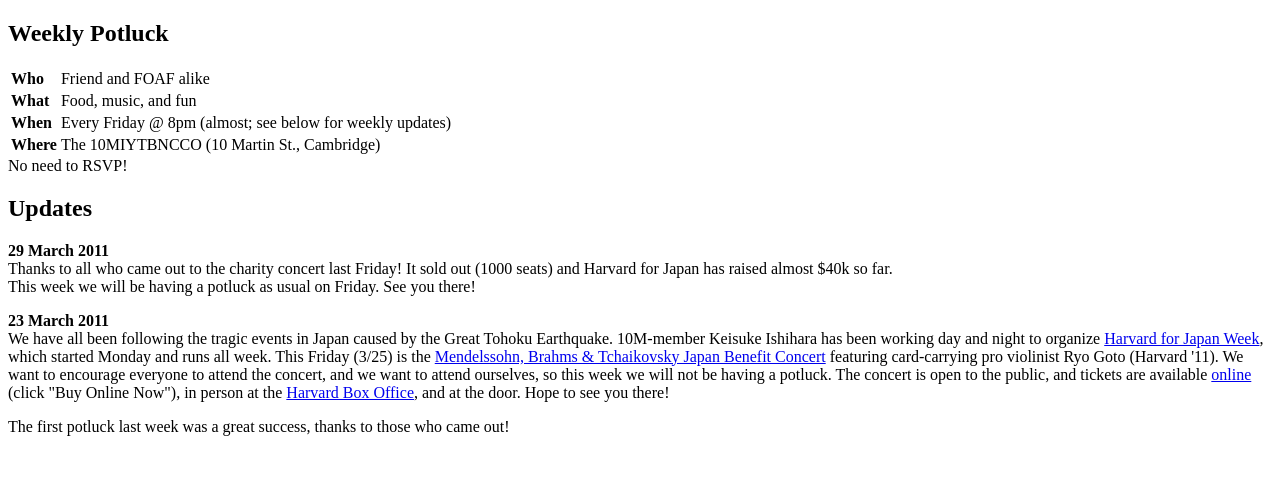
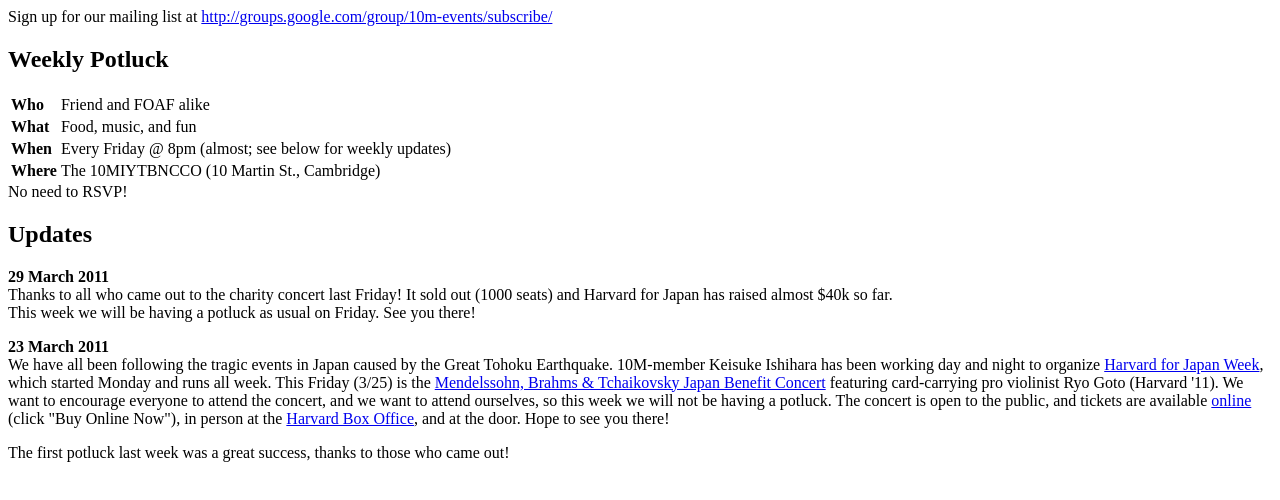
Before and after one commit to dannyroberts/10m-site, a plain HTML site: page fridays.html in a window 1280 px wide. Drawn offline with Linux system fonts and the light colour scheme.

Commit message:
maillinglist link

```diff
--- a/fridays.html
+++ b/fridays.html
@@ -23,6 +23,8 @@
     </script>
 </head>
 <body>
+	Sign up for our mailing list at <a href="http://groups.google.com/group/10m-events/subscribe/">http://groups.google.com/group/10m-events/subscribe/</a><br>
+
     <div>
         <h2>Weekly Potluck</h2>
         <table>
```
